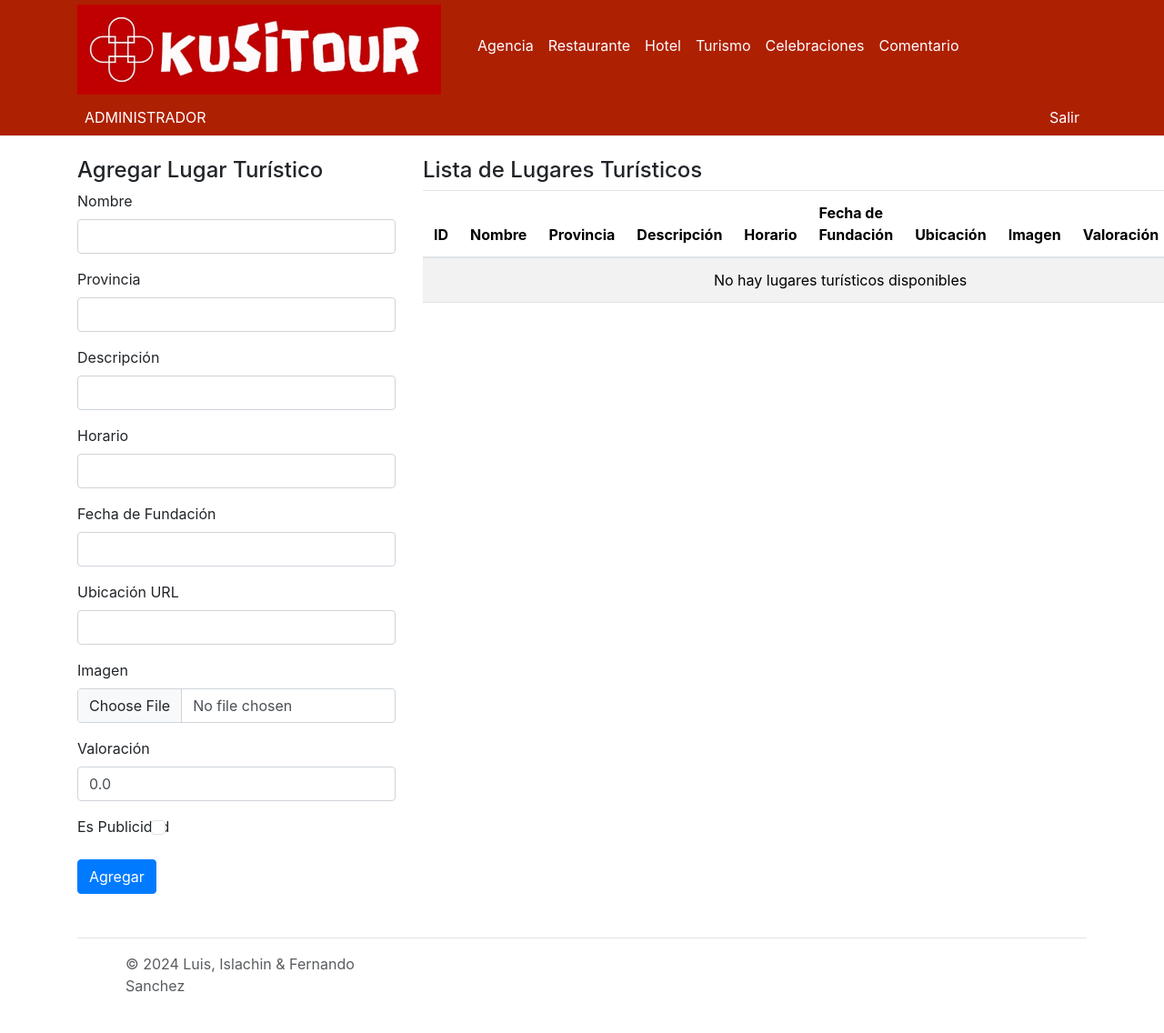
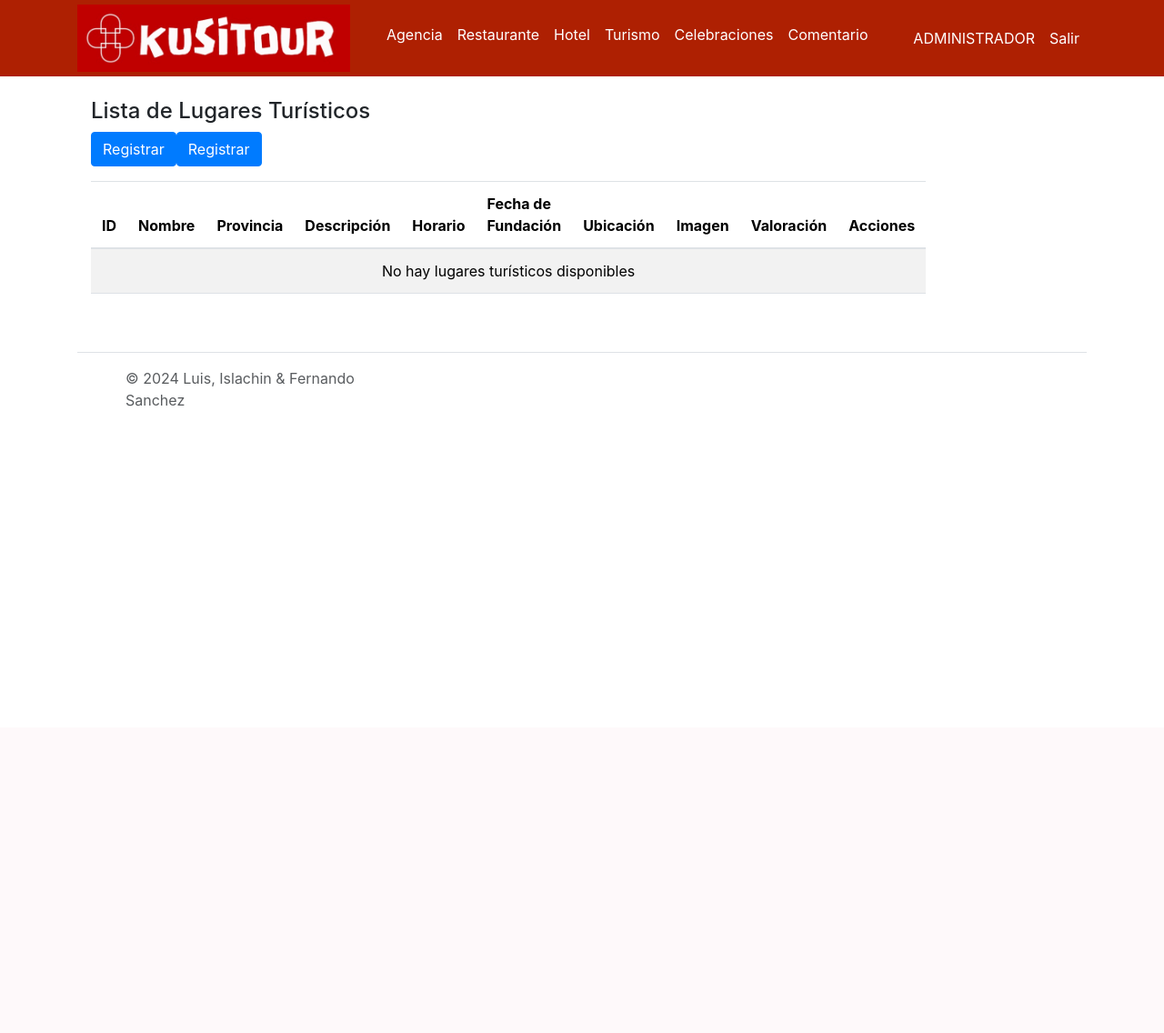
Before and after one commit to luiseiner/kusitour_web, a Django app: page /lugares_turisticos/ in a window 1280 px wide; the page is wider, and only the part inside the window is pictured. Shown: that part at 91% size. After the commit the page ends 447 px from the top of that part, so only its background shows below. Run offline with Django 5.2, Linux system fonts and the light colour scheme; the visitor is signed in with stand-in values (Sample User, id 1); data that the repository does not hold is empty; some libraries are stand-ins or nearby versions.

Commit message:
first commit

```diff
--- a/Kusitour_1/Templates/base2.html
+++ b/Kusitour_1/Templates/base2.html
@@ -30,7 +30,7 @@
         <div class="container">
             <div class="d-flex flex-wrap align-items-center justify-content-between">
                 <a class="navbar-brand" href="#">
-                    <img src="{% static 'img/Imagenlogo.jpg' %}" alt="Logo" width="400" style="margin: 0;">
+                    <img src="{% static 'img/Imagenlogo.jpg' %}" alt="Logo" width="300" style="margin: 0;">
                 </a>
 
                 <h3 style="color: white;"></h3>
--- a/Kusitour_1/Templates/listar_lugares_turisticos.html
+++ b/Kusitour_1/Templates/listar_lugares_turisticos.html
@@ -1,9 +1,14 @@
 {% extends "base2.html" %}
 {% load static %}
 {% block body %}
-<div class="row">
-    <div class="col-md-4">
-        <h4>Agregar Lugar Turístico</h4>
+ <!-- Modal para agregar agencia -->
+ <div class="modal fade" id="addModal" tabindex="-1" aria-labelledby="addModalLabel" aria-hidden="true">
+    <div class="modal-dialog">
+        <div class="modal-content">
+            <div class="modal-header">
+                <h5 class="modal-title" id="addModalLabel">Agregar Nuevo luegar turistico</h5>
+                <button type="button" class="btn-close" data-bs-dismiss="modal" aria-label="Close"></button>
+            </div>
             <form method="POST" action="{% url 'agregar_lugar_turistico' %}" enctype="multipart/form-data">
                 {% csrf_token %}
 
@@ -78,10 +83,12 @@
 
                 <button type="submit" class="btn btn-primary">Agregar</button>
             </form>
-
+        </div>
+    </div>
 </div>
     <div class="col-md-8">
         <h4>Lista de Lugares Turísticos</h4>
+        <button class="btn btn-primary mb-3" data-bs-toggle="modal" data-bs-target="#addModal">Registrar</button><button class="btn btn-primary mb-3" data-bs-toggle="modal" data-bs-target="#addModal">Registrar</button>
         <table class="table table-striped">
             <thead>
                 <tr>
```
Also changed, not shown: Kusitour_1/Templates/listar_agencias.html (+12 -5 lines), Kusitour_1/Templates/listar_celebraciones.html (+11 -4 lines), Kusitour_1/Templates/listar_hoteles.html (+13 -4 lines), Kusitour_1/Templates/listar_restaurantes.html (+12 -4 lines). Lines whose indentation alone changed are shown as unchanged.
